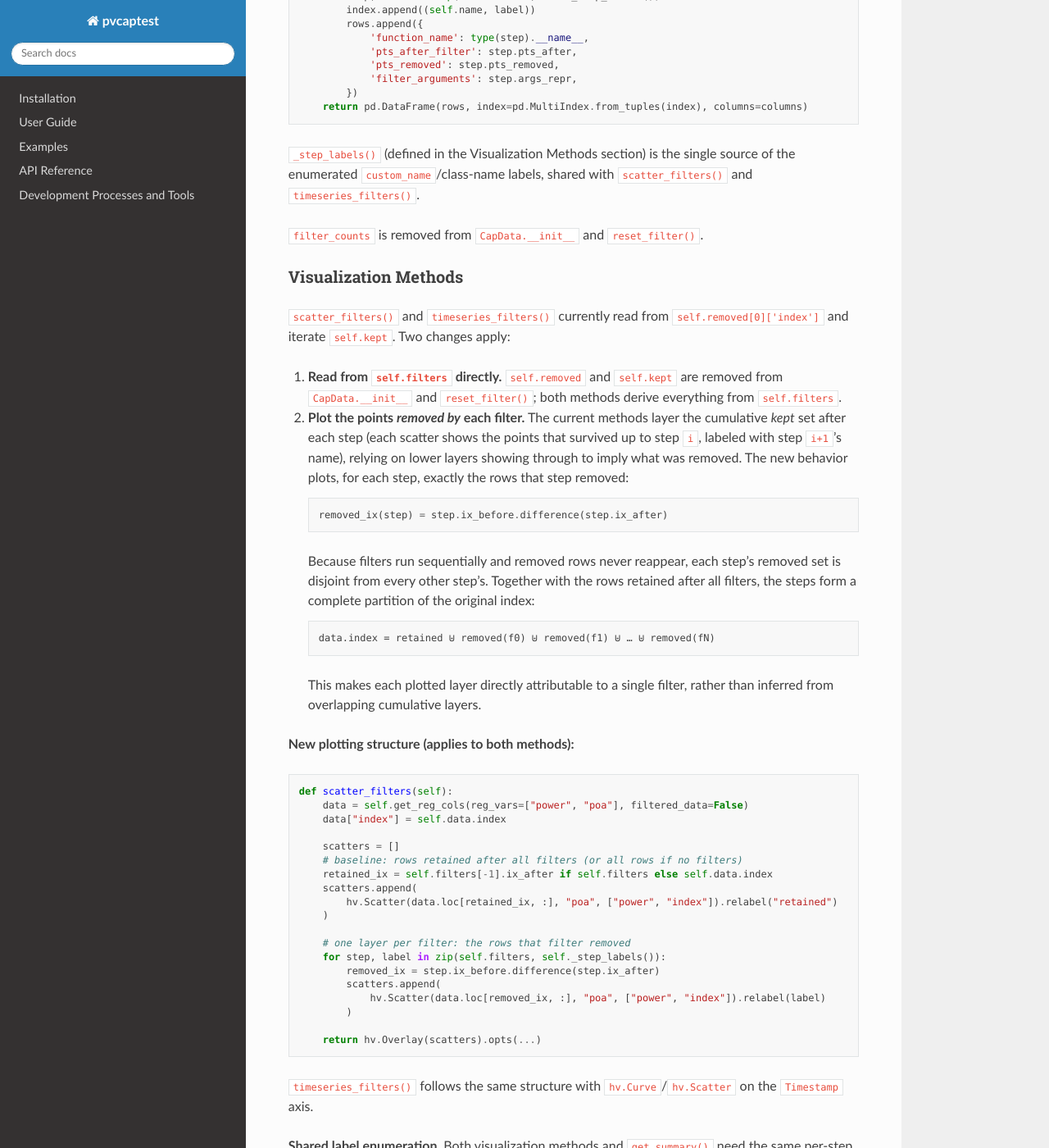
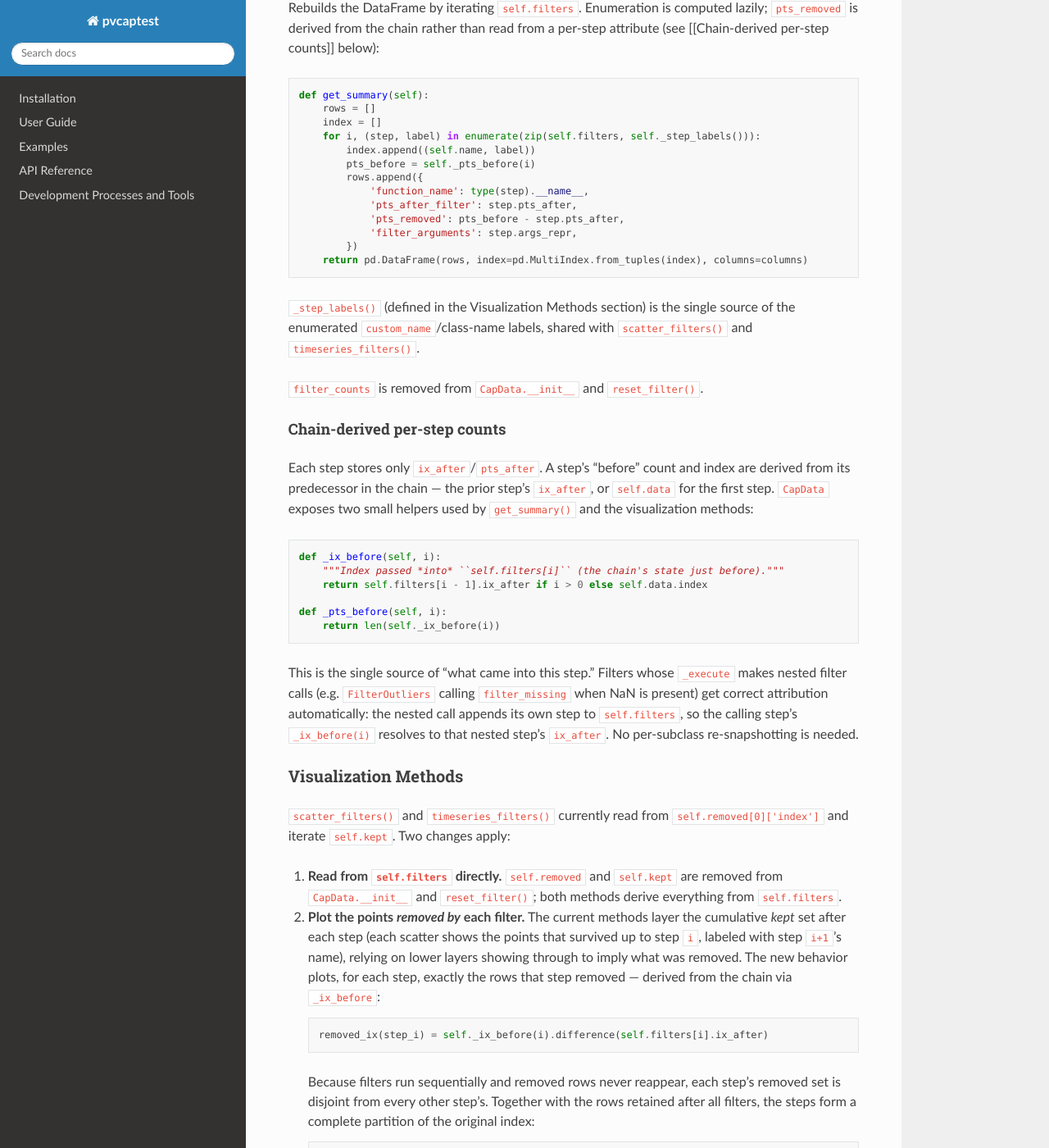
Before and after one commit to pvcaptest/pvcaptest, a Sphinx documentation site: the page built from docs/superpowers/specs/2026-04-03-filter-class-refactor-design.md, in a window 1280 px wide and 1400 px high, scrolled down 7283 px. Shown: the whole window at 82% size. Built offline with Sphinx 7.4.7 and the Read the Docs theme 3.1.0, drawn with Linux system fonts in a browser that asks for light colours; pages that are not in the unit, such as notebooks, are missing from menus; some of the changed text lies outside the part shown.

Commit message:
refactor: read pts_before/ix_before after _execute; spec out chain-derived counts
Move the pts_before/ix_before snapshot in BaseSummaryStep.run() from before
_execute to after — for filters whose _execute doesn't touch data_filtered
this is identical, but for filters that make nested filter calls (e.g.
FilterOutliers calling filter_missing on NaN) the post-nested-call state is
picked up naturally, so attribution counts only what this step actually
removed. Drop the explicit FilterOutliers re-snapshot that the previous
fix used; run() now owns the contract.

Update the spec's Summary Table section to reflect the final-state design:
each step stores only ix_after/pts_after as the source of truth;
pts_before, ix_before, and pts_removed are derived from the chain via new
CapData._ix_before(i)/_pts_before(i) helpers (prior step's ix_after, or
self.data for the first step). get_summary() and the visualization
methods consume the helpers instead of per-step attributes. BaseSummaryStep
runtime-state list and the YAML serialization-boundary line are updated
to match.

Co-Authored-By: Claude Opus 4.7 <noreply@anthropic.com>

````diff
--- a/docs/superpowers/specs/2026-04-03-filter-class-refactor-design.md
+++ b/docs/superpowers/specs/2026-04-03-filter-class-refactor-design.md
@@ -82,7 +82,9 @@ BaseSummaryStep  (param.Parameterized)
 
 `_execute()` returns a pandas `Index` of the rows to keep after the step. `run()` captures this as `self.ix_after` before appending `self` to `capdata.filters`. Because `data_filtered` is a property derived from `filters[-1].ix_after`, it reflects the new state as soon as `self` is appended — no direct assignment to `data_filtered` is ever needed.
 
-Runtime state (`pts_before`, `pts_after`, `pts_removed`, `ix_before`, `ix_after`) is set by `run()` as plain Python attributes, not `param` parameters. They are not serialized to YAML.
+Runtime state stored per step is **just `ix_after` and `pts_after`** (a pandas `Index` and its length) — these are the authoritative "rows this step kept" set by `run()` after `_execute()` returns. They are plain Python attributes, not `param` parameters, and are not serialized to YAML.
+
+`pts_before`, `ix_before`, and `pts_removed` are **derived from the chain**, not stored on each step: a step's "before" state is the prior step's `ix_after` (or `capdata.data` for the first step in `filters`). This keeps `ix_after` as the single source of truth and avoids the trap of a step needing to snapshot its own input — `data_filtered` (a property derived from `filters[-1].ix_after`) already represents that state.
 
 ```python
 class BaseSummaryStep(param.Parameterized):
@@ -91,11 +93,8 @@ class BaseSummaryStep(param.Parameterized):
 
     def run(self, capdata):
         """Execute the step, record state, and append self to capdata.filters."""
-        self.pts_before = capdata.data_filtered.shape[0]
-        self.ix_before = capdata.data_filtered.index
         self.ix_after = self._execute(capdata)   # _execute returns a pandas Index
         self.pts_after = len(self.ix_after)
-        self.pts_removed = self.pts_before - self.pts_after
         capdata.filters = capdata.filters + [self]  # reassignment triggers param watchers
         if self.pts_after == 0:
             warnings.warn('The last filter removed all data!')
@@ -246,18 +245,19 @@ columns = ['function_name', 'pts_after_filter', 'pts_removed', 'filter_arguments
 
 ### `get_summary()`
 
-Rebuilds the DataFrame by iterating `self.filters`. Enumeration is computed lazily:
+Rebuilds the DataFrame by iterating `self.filters`. Enumeration is computed lazily; `pts_removed` is derived from the chain rather than read from a per-step attribute (see [[Chain-derived per-step counts]] below):
 
 ```python
 def get_summary(self):
     rows = []
     index = []
-    for step, label in zip(self.filters, self._step_labels()):
+    for i, (step, label) in enumerate(zip(self.filters, self._step_labels())):
         index.append((self.name, label))
+        pts_before = self._pts_before(i)
         rows.append({
             'function_name': type(step).__name__,
             'pts_after_filter': step.pts_after,
-            'pts_removed': step.pts_removed,
+            'pts_removed': pts_before - step.pts_after,
             'filter_arguments': step.args_repr,
         })
     return pd.DataFrame(rows, index=pd.MultiIndex.from_tuples(index), columns=columns)
@@ -267,15 +267,30 @@ def get_summary(self):
 
 `filter_counts` is removed from `CapData.__init__` and `reset_filter()`.
 
+#### Chain-derived per-step counts
+
+Each step stores only `ix_after`/`pts_after`. A step's "before" count and index are derived from its predecessor in the chain — the prior step's `ix_after`, or `self.data` for the first step. `CapData` exposes two small helpers used by `get_summary()` and the visualization methods:
+
+```python
+def _ix_before(self, i):
+    """Index passed *into* ``self.filters[i]`` (the chain's state just before)."""
+    return self.filters[i - 1].ix_after if i > 0 else self.data.index
+
+def _pts_before(self, i):
+    return len(self._ix_before(i))
+```
+
+This is the single source of "what came into this step." Filters whose `_execute` makes nested filter calls (e.g. `FilterOutliers` calling `filter_missing` when NaN is present) get correct attribution automatically: the nested call appends its own step to `self.filters`, so the calling step's `_ix_before(i)` resolves to that nested step's `ix_after`. No per-subclass re-snapshotting is needed.
+
 ### Visualization Methods
 
 `scatter_filters()` and `timeseries_filters()` currently read from `self.removed[0]['index']` and iterate `self.kept`. Two changes apply:
 
 1. **Read from `self.filters` directly.** `self.removed` and `self.kept` are removed from `CapData.__init__` and `reset_filter()`; both methods derive everything from `self.filters`.
-2. **Plot the points *removed by* each filter.** The current methods layer the cumulative *kept* set after each step (each scatter shows the points that survived up to step `i`, labeled with step `i+1`'s name), relying on lower layers showing through to imply what was removed. The new behavior plots, for each step, exactly the rows that step removed:
+2. **Plot the points *removed by* each filter.** The current methods layer the cumulative *kept* set after each step (each scatter shows the points that survived up to step `i`, labeled with step `i+1`'s name), relying on lower layers showing through to imply what was removed. The new behavior plots, for each step, exactly the rows that step removed — derived from the chain via `_ix_before`:
 
    ```
-   removed_ix(step) = step.ix_before.difference(step.ix_after)
+   removed_ix(step_i) = self._ix_before(i).difference(self.filters[i].ix_after)
    ```
 
    Because filters run sequentially and removed rows never reappear, each step's removed set is disjoint from every other step's. Together with the rows retained after all filters, the steps form a complete partition of the original index:
@@ -300,9 +315,9 @@ def scatter_filters(self):
         hv.Scatter(data.loc[retained_ix, :], "poa", ["power", "index"]).relabel("retained")
     )
 
-    # one layer per filter: the rows that filter removed
-    for step, label in zip(self.filters, self._step_labels()):
-        removed_ix = step.ix_before.difference(step.ix_after)
+    # one layer per filter: the rows that filter removed (derived from the chain)
+    for i, (step, label) in enumerate(zip(self.filters, self._step_labels())):
+        removed_ix = self._ix_before(i).difference(step.ix_after)
         scatters.append(
             hv.Scatter(data.loc[removed_ix, :], "poa", ["power", "index"]).relabel(label)
         )
@@ -465,7 +480,7 @@ def rerun_from(self, index):
 
 ### Serialization Boundary
 
-`param` parameters on each filter class are the serialization boundary. Runtime state (`pts_before`, `pts_after`, `ix_before`, `ix_after`) is stored as plain Python attributes and is never serialized.
+`param` parameters on each filter class are the serialization boundary. Runtime state (`pts_after`, `ix_after`) is stored as plain Python attributes and is never serialized. The chain-derived counterparts (`pts_before`, `ix_before`, `pts_removed`) are computed on demand from prior steps' `ix_after` (see [[Chain-derived per-step counts]]).
 
 ### YAML Format
 
````
Also changed, not shown: 1 other file.
